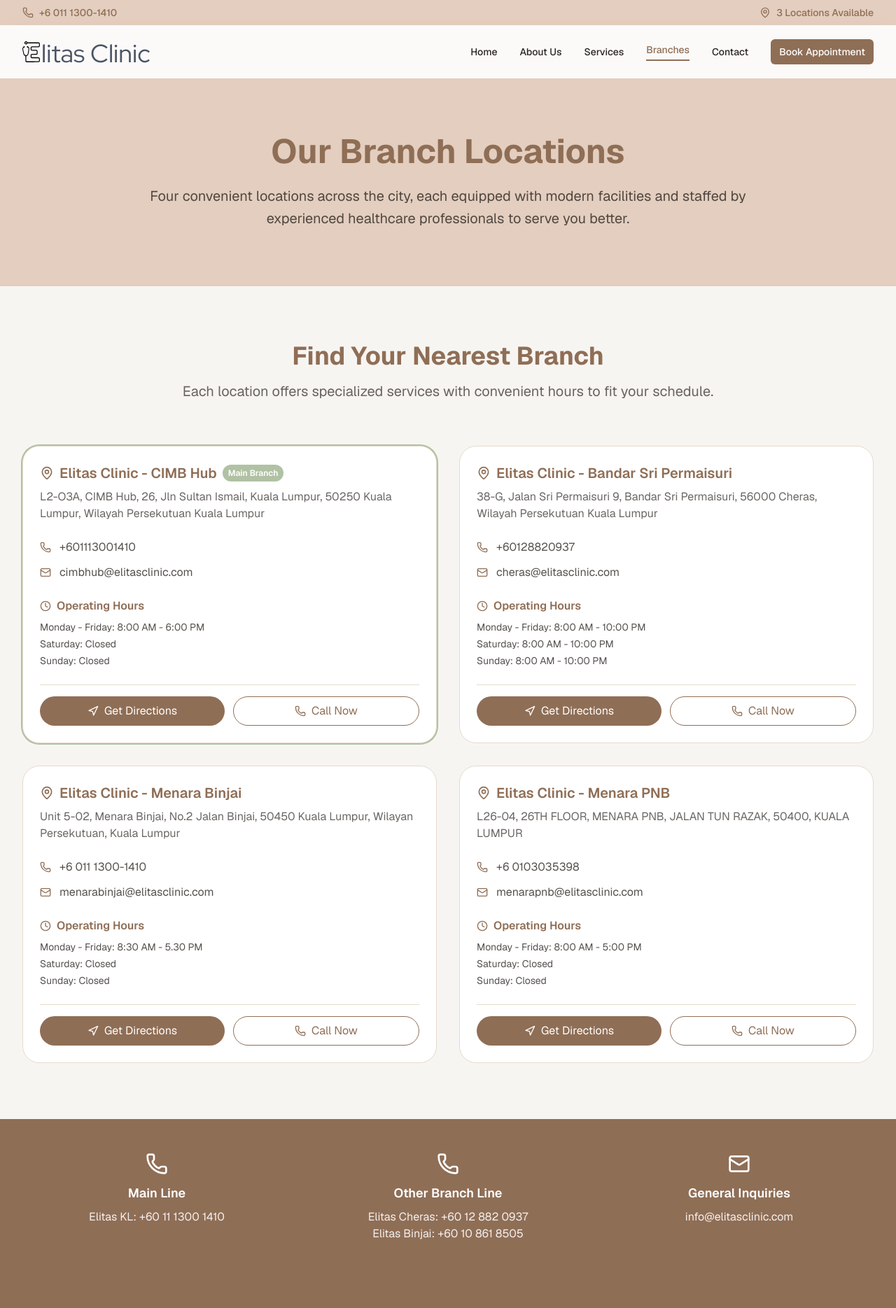
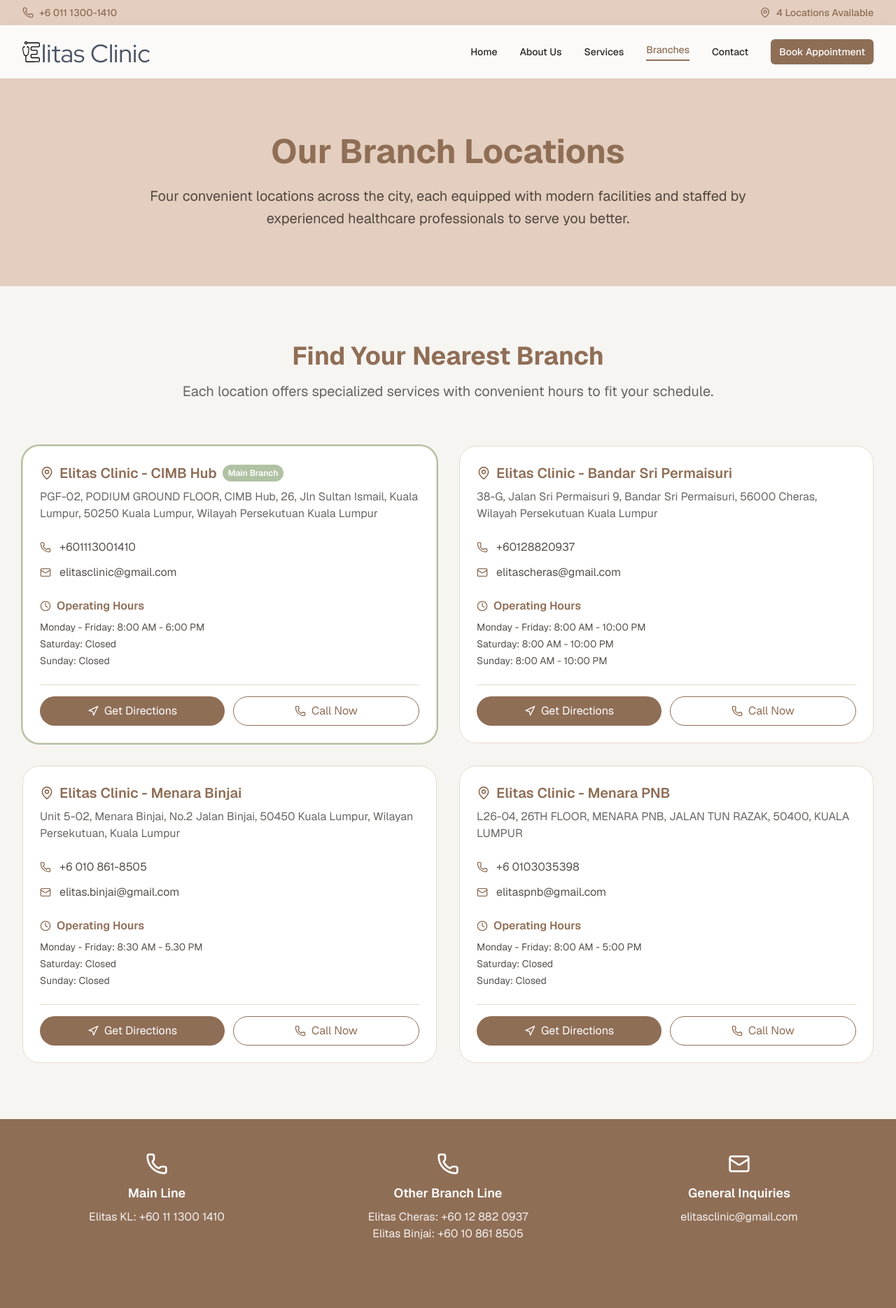
Before and after one commit to ifaridaiman/Elitas-web, a Next.js app: page /branches in a window 1280 px wide. Shown: the top 1869 px of the page at 70% size. Built offline with nearby package versions, Linux system fonts and the light colour scheme.

Commit message:
fix: update contact details and branch information
- Update email addresses from info@elitasclinic.com to new domain-specific addresses
- Change number of locations from 3 to 4
- Update branch details including addresses, phone numbers, and emails

```diff
--- a/src/app/branches/_partials/QuickInfo.tsx
+++ b/src/app/branches/_partials/QuickInfo.tsx
@@ -21,7 +21,7 @@ const QuickInfo = () => {
                     <div className="flex flex-col items-center">
                         <Mail className="h-8 w-8 mb-3" />
                         <h3 className="text-lg font-semibold mb-2">General Inquiries</h3>
-                        <p className="opacity-90">info@elitasclinic.com</p>
+                        <p className="opacity-90">elitasclinic@gmail.com</p>
                     </div>
                 </div>
             </div>
--- a/src/app/contact-us/page.tsx
+++ b/src/app/contact-us/page.tsx
@@ -75,7 +75,7 @@ const ContactUs = () => {
                   <h3 className="font-semibold text-healthcare-primary mb-1">
                     Email
                   </h3>
-                  <p className="text-foreground/80">info@elitasclinic.com</p>
+                  <p className="text-foreground/80">elitasclinic@gmail.com</p>
                   <p className="text-sm text-foreground/60">{`We'll respond within 24 hours`}</p>
                 </div>
               </div>
--- a/src/components/composite/Header.tsx
+++ b/src/components/composite/Header.tsx
@@ -9,7 +9,7 @@ interface HeaderProps {
 
 const Header: React.FC<HeaderProps> = ({
   phoneNumber = "+6 011 1300-1410",
-  multipleLocation = "3 Locations Available",
+  multipleLocation = "4 Locations Available",
   announcement,
 }) => {
   return (
--- a/src/contents/branch.json
+++ b/src/contents/branch.json
@@ -4,9 +4,9 @@
         {
             "id": 1,
             "name": "Elitas Clinic - CIMB Hub",
-            "address": "L2-O3A, CIMB Hub, 26, Jln Sultan Ismail, Kuala Lumpur, 50250 Kuala Lumpur, Wilayah Persekutuan Kuala Lumpur",
+            "address": "PGF-02, PODIUM GROUND FLOOR, CIMB Hub, 26, Jln Sultan Ismail, Kuala Lumpur, 50250 Kuala Lumpur, Wilayah Persekutuan Kuala Lumpur",
             "phone": "+601113001410",
-            "email": "cimbhub@elitasclinic.com",
+            "email": "elitasclinic@gmail.com",
             "hours": {
                 "weekdays": "Monday - Friday: 8:00 AM - 6:00 PM",
                 "saturday": "Saturday: Closed",
@@ -24,7 +24,7 @@
             "name": "Elitas Clinic - Bandar Sri Permaisuri",
             "address": "38-G, Jalan Sri Permaisuri 9, Bandar Sri Permaisuri, 56000 Cheras, Wilayah Persekutuan Kuala Lumpur",
             "phone": "+60128820937",
-            "email": "cheras@elitasclinic.com",
+            "email": "elitascheras@gmail.com",
             "hours": {
                 "weekdays": "Monday - Friday: 8:00 AM - 10:00 PM",
                 "saturday": "Saturday: 8:00 AM - 10:00 PM",
@@ -40,8 +40,8 @@
             "id": 3,
             "name": "Elitas Clinic - Menara Binjai",
             "address": "Unit 5-02, Menara Binjai, No.2 Jalan Binjai, 50450 Kuala Lumpur, Wilayan Persekutuan, Kuala Lumpur",
-            "phone": "+6 011 1300-1410",
-            "email": "menarabinjai@elitasclinic.com",
+            "phone": "+6 010 861-8505",
+            "email": "elitas.binjai@gmail.com",
             "hours": {
                 "weekdays": "Monday - Friday: 8:30 AM - 5.30 PM",
                 "saturday": "Saturday: Closed",
@@ -58,7 +58,7 @@
             "name": "Elitas Clinic - Menara PNB",
             "address": "L26-04, 26TH FLOOR, MENARA PNB, JALAN TUN RAZAK, 50400, KUALA LUMPUR",
             "phone": "+6 0103035398",
-            "email": "menarapnb@elitasclinic.com",
+            "email": "elitaspnb@gmail.com",
             "hours": {
                 "weekdays": "Monday - Friday: 8:00 AM - 5:00 PM",
                 "saturday": "Saturday: Closed",
--- a/src/contents/global.json
+++ b/src/contents/global.json
@@ -70,7 +70,7 @@
         ],
         "contactInfo": {
             "phone": "+6 011 1300-1410",
-            "email": "info@elitasclinic.com",
+            "email": "elitasclinic@gmail.com",
             "address": "Multiple Locations",
             "hours": "Mon-Fri: 8AM-6PM"
         },
--- a/src/contents/homepage.json
+++ b/src/contents/homepage.json
@@ -34,7 +34,7 @@
         "description": "With multiple convenient locations, quality healthcare is always within reach.",
         "features": [
             {
-                "title": "3 Locations",
+                "title": "4 Locations",
                 "description": "Strategically located for easy access",
                 "icon": "MapPin"
             },
--- a/src/contents/privacy-policy.json
+++ b/src/contents/privacy-policy.json
@@ -108,7 +108,7 @@
         "clinicName": "Elitas Clinic",
         "address": "L2-O3A, CIMB Hub, 26, Jln Sultan Ismail, Kuala Lumpur, 50250 Kuala Lumpur, Malaysia",
         "phone": "601113001410",
-        "email": "info@elitasclinic.com"
+        "email": "elitasclinic@gmail.com"
       }
     }
   ]
--- a/src/contents/term-service.json
+++ b/src/contents/term-service.json
@@ -80,7 +80,7 @@
         "clinicName": "Elitas Clinic",
         "address": "L2-O3A, CIMB Hub, 26, Jln Sultan Ismail, Kuala Lumpur, 50250 Kuala Lumpur, Malaysia",
         "phone": "601113001410",
-        "email": "info@elitasclinic.com"
+        "email": "elitasclinic@gmail.com"
       }
     }
   ]
```
